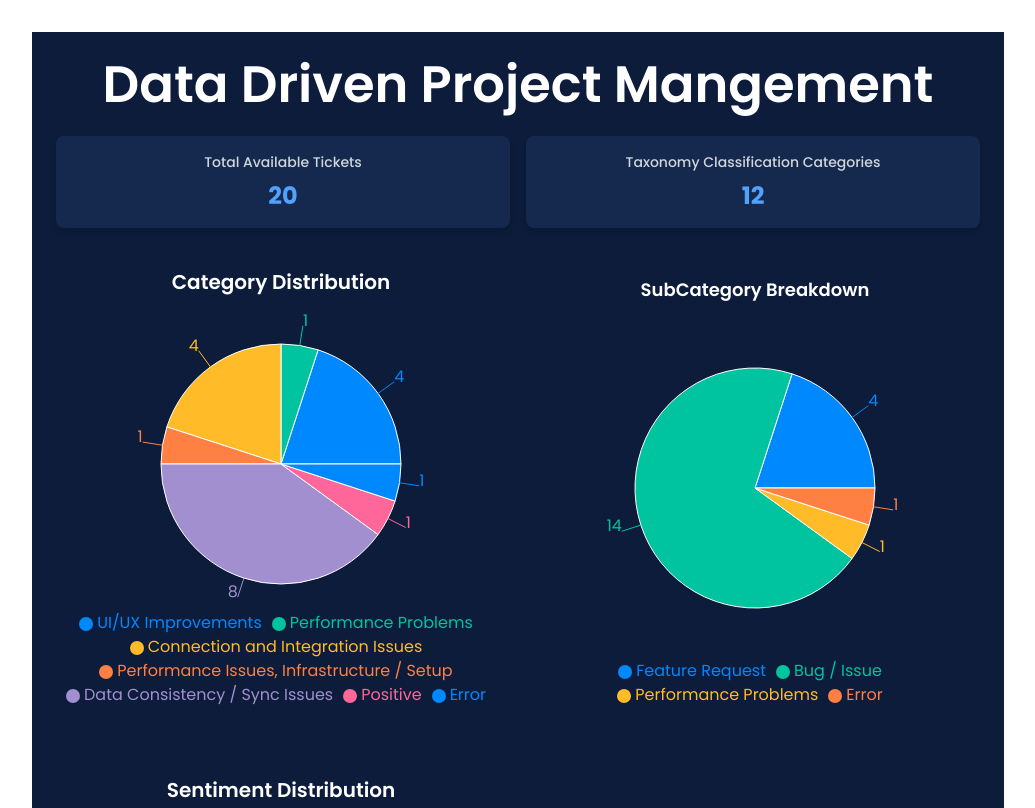
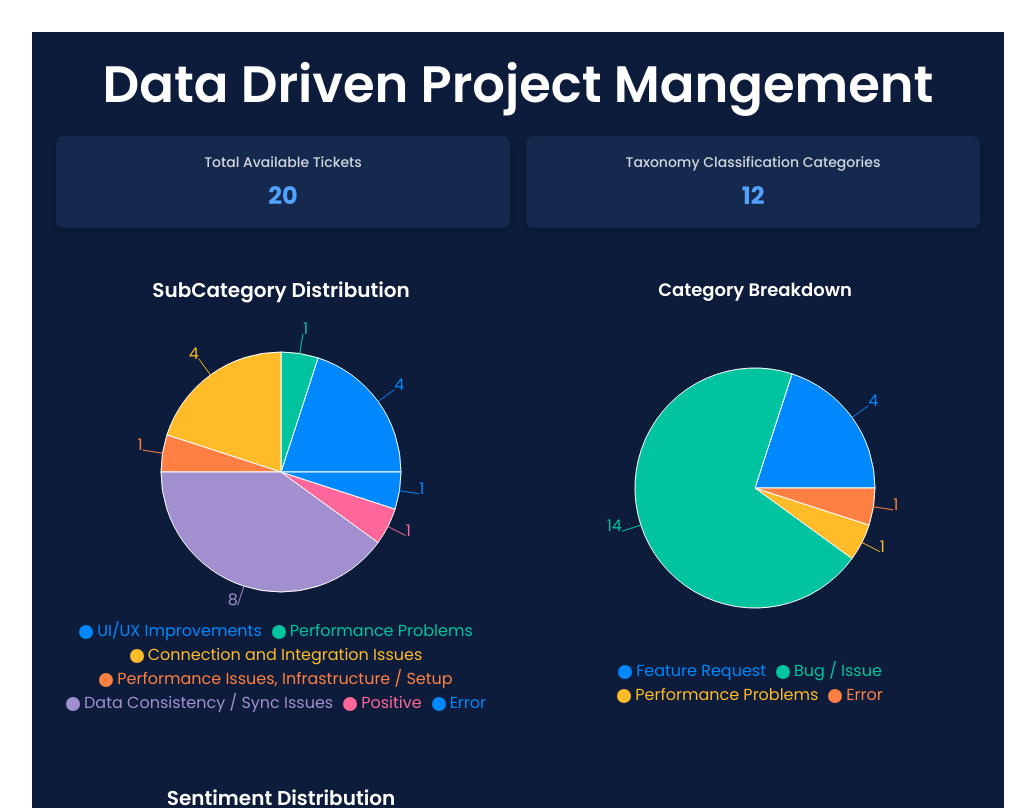
Before and after one commit to sahilahmed26/Hackathon-Repo, a React (Vite) app in the folder client/: page /dashboard in a window 1280 px wide. Shown: the top 808 px of the page, without its empty margins (122-1157 px from the left). Built offline with nearby package versions, Linux system fonts and the light colour scheme.

Commit message:
Fix: Fix Category and subcategory headings

```diff
--- a/client/index.html
+++ b/client/index.html
@@ -2,10 +2,10 @@
 <html lang="en">
   <head>
     <meta charset="UTF-8" />
-    <link rel="icon" type="image/svg+xml" href="/vite.svg" />
+    <link rel="icon" type="image/svg+xml" href="client/pathlocklogo.png" />
     <meta name="viewport" content="width=device-width, initial-scale=1.0" />
     <link href="/src/index.css" rel="stylesheet">
-    <title>Vite + React</title>
+    <title>Data Driven Project Management</title>
   </head>
   <body>
     <div id="root"></div>
--- a/client/src/pages/DashBoard.jsx
+++ b/client/src/pages/DashBoard.jsx
@@ -59,14 +59,14 @@ export const DashBoard = () => {
       </div>
 
       <div className="grid grid-cols-2 gap-6 mt-10">
-        <div className="flex items-center justify-center flex-col">
-          <h2 className="text-xl font-semibold mb-4">Category Distribution</h2>
+        <div className="mt-2">
+          <h2 className="text-xl font-semibold mb-4">SubCategory Distribution</h2>
           <PieChartBySubCategory data={FinalData} />
         </div>
 
         <div className="mt-2">
             <h3 className="text-lg font-semibold mb-2">
-              SubCategory Breakdown
+              Category Breakdown
             </h3>
             <PieChartByCategory data={FinalData} />
           </div>
```
